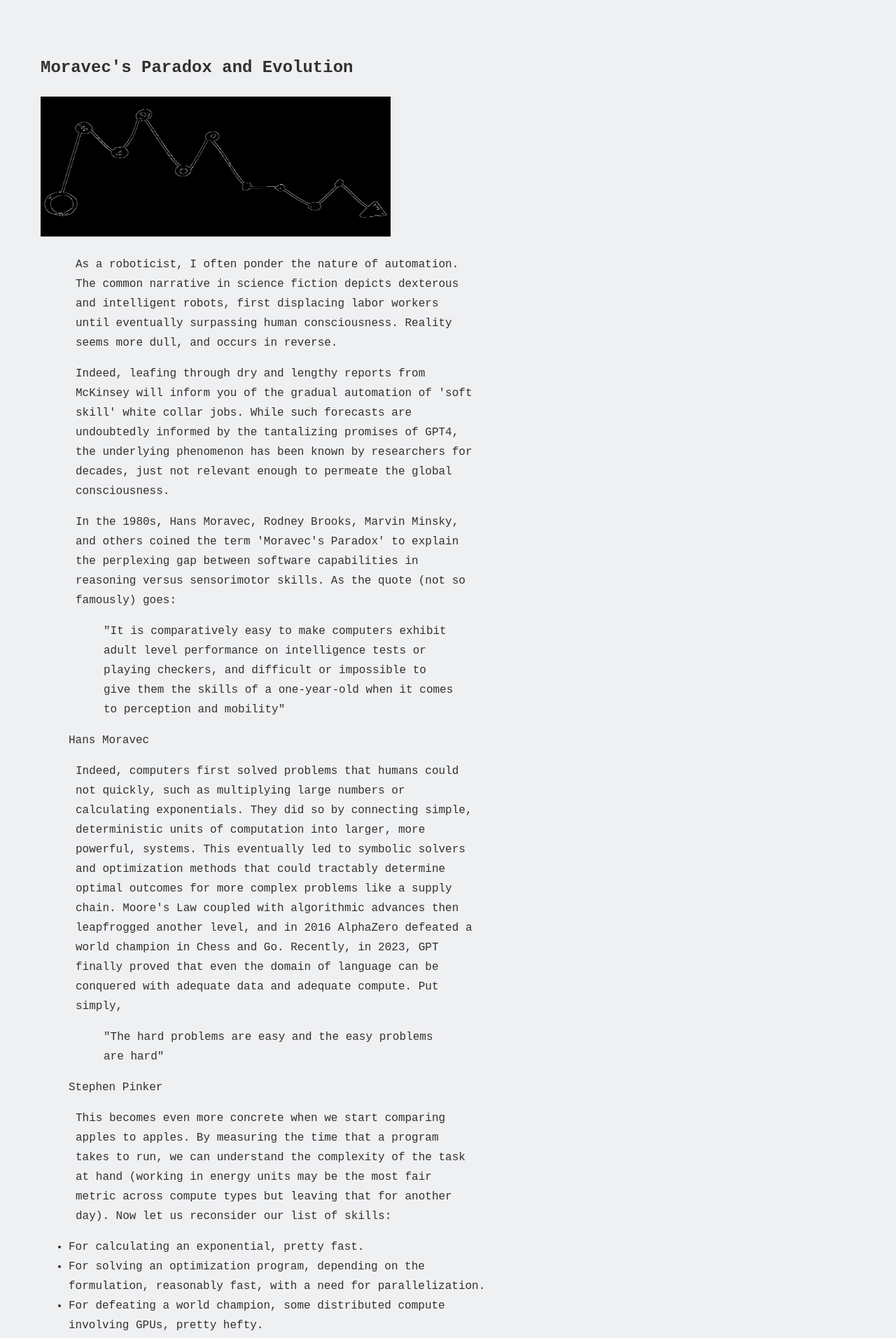
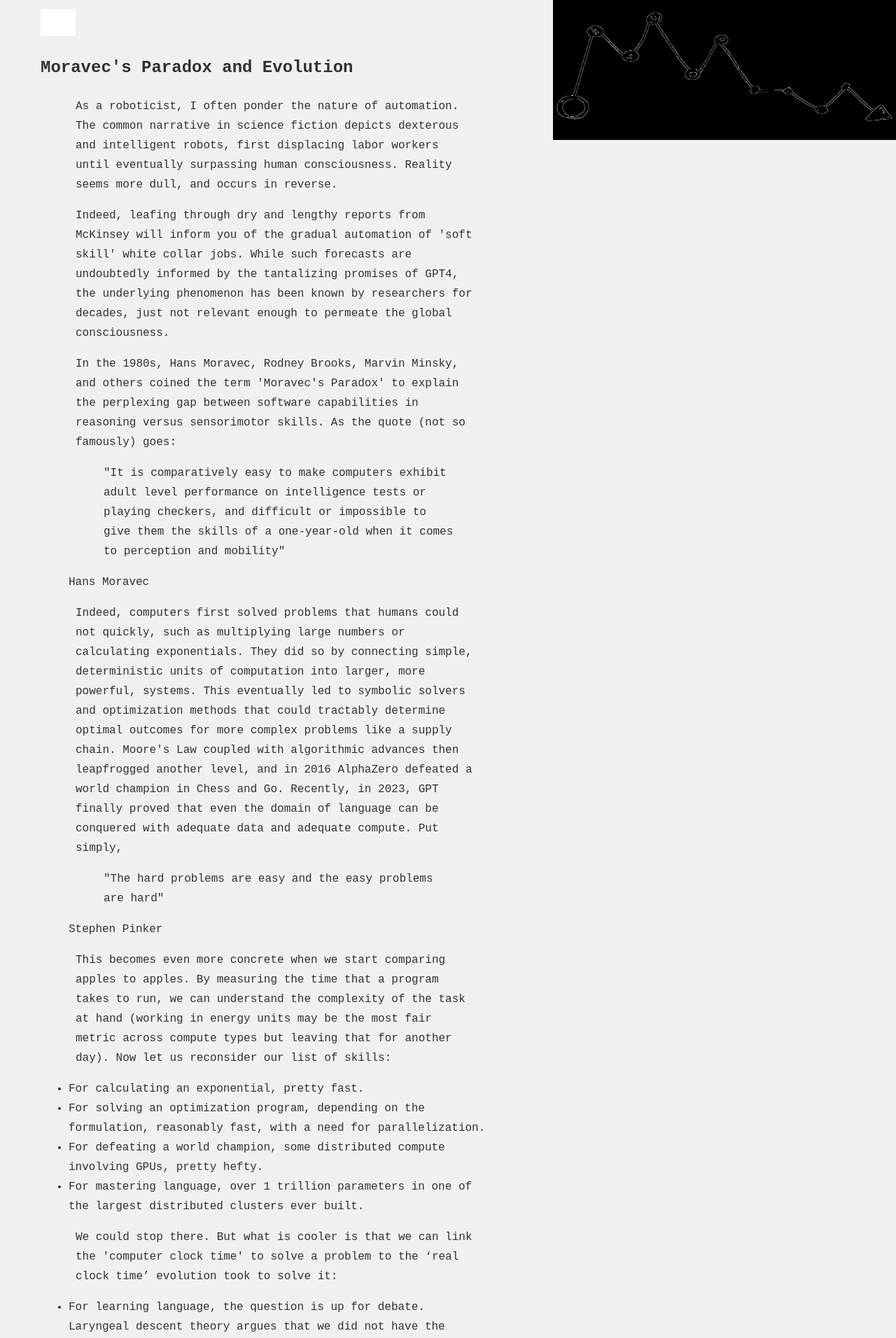
Before and after one commit to pranav270-create/pranav270-create.github.io, a Jekyll site: the page moravec_who.html, which Jekyll copies as it is, in a window 1280 px wide. Shown: the top 1912 px of the page at 70% size. Built offline with Jekyll 4.4.1, drawn with Linux system fonts in a browser that asks for light colours; some of the changed text lies outside the part shown.

Commit message:
new shit

```diff
--- a/index.html
+++ b/index.html
@@ -26,7 +26,7 @@
       <a href="moravec_who.html">Moravec's Paradox (pretty cool)</a> <br>
       <a href="the_limit.html">In the Limit (wack thoughts)</a> <br>
     </div>
-    <h1 class="h1">Contact: </h1> pranaviyer2@gmail.com <br>
-    Hit me up, I'm friendly
-  </body>
+    <h1 class="h1">Contact: </h1> <strong>pranaviyer2@gmail.com</strong> <br>
+    <em>hit me up, I'm friendly</em>
+    </body>
 </html>
--- a/moravec_who.html
+++ b/moravec_who.html
@@ -6,10 +6,10 @@
     <meta name="viewport" content="width=device-width, initial-scale=1.0">
     <title>Moravec's Paradox and Evolution</title>
 </head>
-<page>
+<page class="page">
     <link rel="stylesheet" type="text/css" href="styles.css">
     <h2>Moravec's Paradox and Evolution</h2>
-    <img src="/images/moravec_canny.jpeg" alt="Moravec's Paradox Image" width="500" height="200">
+    <img class="top-right"  src="/images/moravec_canny.jpeg" alt="Moravec's Paradox Image" width="490" height="200">
 
     <p>As a roboticist, I often ponder the nature of automation. The common narrative in science fiction depicts dexterous and intelligent robots, first displacing labor workers until eventually surpassing human consciousness. Reality seems more dull, and occurs in reverse.</p>
 
@@ -54,8 +54,8 @@
         <table>
             <tr>
                 <th>Task</th>
-                <th>Clock Time (Millions of Years)</th>
-                <th>Population Size (Billions)</th>
+                <th>Clock Time (M years)</th>
+                <th>Population Size (B)</th>
                 <th>Survival Value</th>
                 <th>Cost</th>
             </tr>
--- a/on_exponentials.html
+++ b/on_exponentials.html
@@ -6,10 +6,10 @@
     <meta name="viewport" content="width=device-width, initial-scale=1.0">
     <title>Exponential Growth and Technology</title>
 </head>
-<page>
+<page class="page">
     <link rel="stylesheet" type="text/css" href="styles.css">
     <h2>Exponential Growth and Technology</h2>
-    <img src="/images/exponentials.jpeg" alt="Exp Image" width="500" height="200">
+    <img class="top-right" src="/images/exponentials.jpeg" alt="Exp Image" width="470" height="200">
 
     <p>A concept I never quite grasped was exponential growth. And by that I mean I understood the mathematics, but could never actually get a deeper non-logical intuition behind it. It turns out my shortcoming is largely due to our primate hardware. I suppose the pressures of evolution never necessitated reasoning around large numbers or non-linear growth rates.</p>
 
--- a/styles.css
+++ b/styles.css
@@ -9,7 +9,7 @@
     -moz-osx-font-smoothing: grayscale;
     padding-top: 20px;
     font-size: 16px;
-    font-weight: 500px;
+    font-weight: 1000px;
     padding-left: 50px;
     word-wrap: break-word; /* Add this line */
     width: 50%;
@@ -52,8 +52,8 @@
     word-wrap: break-word; /* Add this line */
 }
 
-page {
-    background-color: rgb(239, 240, 242);
+.page {
+    background-color: rgb(255, 255, 255);
     color: rgba(0, 0, 0, 0.8);
     font-family: 'Courier New', Courier, monospace; /* use a monospace font */
     line-height: 1.75;
@@ -64,7 +64,7 @@
     font-weight: 500px;
     padding-left: 50px;
     word-wrap: break-word; /* Add this line */
-    width: 80%;
+    width: 90%;
 }
 
 p {
@@ -82,3 +82,10 @@
     width: 90%;
     align-items: center;
 }
+
+
+.top-right {
+    position: absolute;
+    top: 0;
+    right: 0;
+}
--- a/the_limit.html
+++ b/the_limit.html
@@ -7,10 +7,10 @@
     <meta name="viewport" content="width=device-width, initial-scale=1.0">
     <title>Limit</title>
 </head>
-<page>
+<page class="page">
     <link rel="stylesheet" type="text/css" href="styles.css">
     <h2>In the Limit</h2>
-    <img src="/images/whitedot.jpeg" alt="Limit Image" width="500" height="200">
+    <img class="top-right" src="/images/whitedot.jpeg" alt="Limit Image" width="300" height="300">
 
     <p><em>Disclaimer: this piece contains no argument or position. It simply states and asks.</em></p>
     <p>When I was nine years old, I woke up every night for three months and sobbed about what happens when we die. The question was less personal and more metaphysical: what is at the end? While I have yet to resolve the query, in my life, I have found great solace in reasoning about the extremes; be it black holes in physics, countable and uncountable infinities in math, or Mary's Room in philosophy, I have found that extremes stress test rational world models which inevitably leads to their strengthening.</p>
--- a/why_website.html
+++ b/why_website.html
@@ -6,10 +6,10 @@
     <meta name="viewport" content="width=device-width, initial-scale=1.0">
     <title>On Writing</title>
 </head>
-<page>
+<page class="page">
     <link rel="stylesheet" type="text/css" href="styles.css">
     <h2>On Writing</h2>
-    <img src="/images/pencil.png" alt="Pencil Image" width="500" height="200">
+    <img class="top-right" src="/images/pencil.png" alt="Pencil Image" width="300" height="200">
 
     <p>My first love was playing outside. The combination of nature and the thrill of competitive sports made me feel the most human, tapping into the primal wiring evolution had granted me over millions of years. My second love was reading. I started coming home and curling up with a book for hours on end, ignoring all sense of time, hunger, and thirst. It was only recently that I found my third love: writing.</p>
 
```
